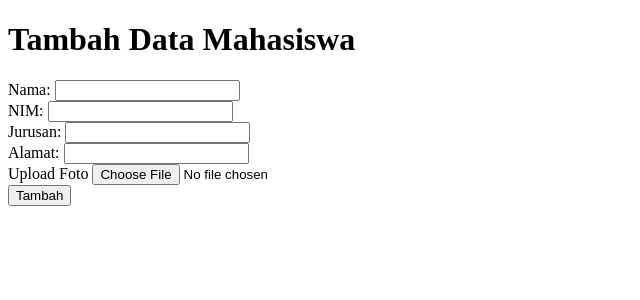
After one commit to DimasRizky21/WEBINFORMATIKA, a PHP site: page /tambahdata.php in a window 1280 px wide. The commit adds this page. Shown: the top 300 px of the page, without its empty margins (0-640 px from the left). Run offline with PHP 8.4, Linux system fonts and the light colour scheme.

Commit message:
Insert Data

```diff
--- a/function.php
+++ b/function.php
@@ -21,4 +21,9 @@ function tampildata($query)
 
     return $rows;
 }
+
+function tambahdata($data)
+{
+
+}
 ?>
--- /dev/null
+++ b/tambahdata.php
@@ -0,0 +1,83 @@
+<?php
+
+    $koneksi = mysqli_connect("localhost","root","root","informatik");
+
+    if(!$koneksi)
+    {
+        die("Gagal Koneksi".mysqli_connect_error());
+    }
+
+    if(isset($_POST['submit']))
+    {
+        $nama = $_POST["nama"];
+        $nim = $_POST["nim"];
+        $jurusan = $_POST["jurusan"];
+        $alamat = $_POST["alamat"];
+
+        $file = $_FILES['foto']['name'];
+        $namafile = date('DMY_Hm') . '_' . $file;
+        $tmp = $_FILES['foto']['tmp_name'];
+        $folder = 'images/mhs/';
+        $path = $folder . $namafile;
+
+
+        if(move_uploaded_file($tmp, $path))
+        {
+            $query ="INSERT INTO mahasiswa (foto,nama,nim,jurusan,alamat) VALUES ( '$namafile', '$nama', '$nim', '$jurusan', '$alamat')";
+
+            mysqli_query($koneksi, $query);
+
+            if (mysqli_affected_rows($koneksi) > 0)
+            {
+                echo "
+                <script>
+                    alert('Data Berhasil Ditambahkan!');
+                    document.location.href='datamahasiswa.php';
+                </script>
+                ";
+            }
+            else
+            {
+                echo "
+                <script>
+                    alert('Data Gagal Ditambahkan!');
+                    document.location.href='datamahasiswa.php'
+                </script>
+                ";
+            }
+        }
+    }
+
+
+
+
+
+?>
+
+
+
+
+<!DOCTYPE html>
+<html lang="en">
+<head>
+    <meta charset="UTF-8">
+    <meta name="viewport" content="width=device-width, initial-scale=1.0">
+    <title>Tambah Data</title>
+</head>
+<body>
+    <h1>Tambah Data Mahasiswa</h1>
+    <form action="" method="post" enctype ="multipart/form-data" >
+        <label for="name">Nama:</label>
+        <input type="text" name="nama" id="name" required/><br>
+        <label for="nim">NIM:</label>
+        <input type="text" name="nim" id="nim" required /><br>
+        <label for="jurusan">Jurusan:</label>
+        <input type="text" name="jurusan" id="jurusan" required /><br>
+        <label for="alamat">Alamat:</label>
+        <input type="text" name="alamat" id="alamat" required /><br>
+        <label>Upload Foto</label>
+        <input type="file" name="foto" /><br>
+        <button type="submit" name="submit">Tambah</button>
+    </form>
+</body>
+</html>
```
Also changed, not shown: datamahasiswa.php (+8 -1 lines), images/mhs/MonJun2025_1406_botol.jpg (added), images/mhs/MonJun2025_1406_makanan.jpg (added), images/mhs/MonJun2025_1406_sampahlaut.jpg (added).
